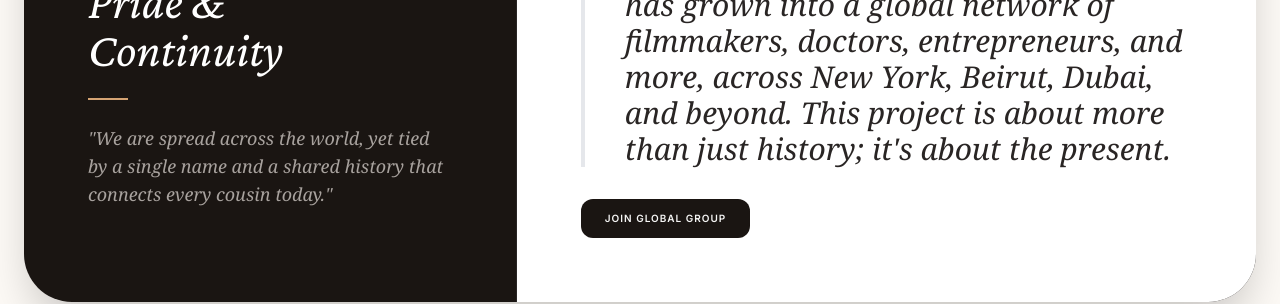
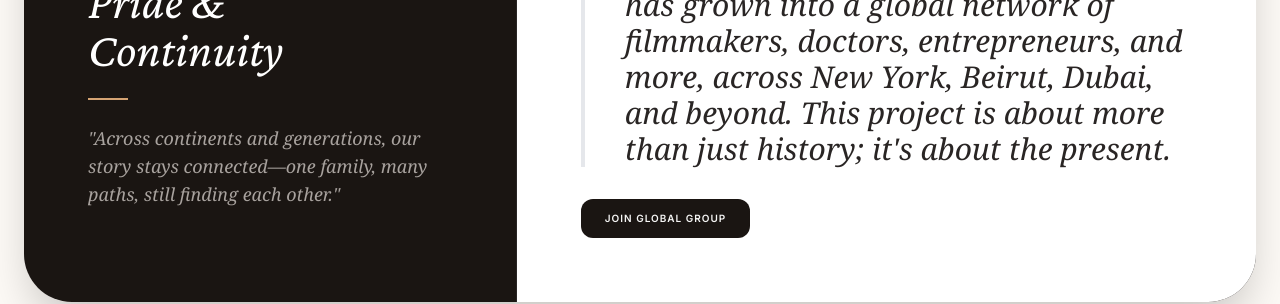
Before and after one commit to theosayad/sayad-project, a React (Vite) app: page / in a window 1280 px wide. Shown: the part 2380-2684 px from the top of the page. Built offline with nearby package versions, Linux system fonts and the light colour scheme.

Commit message:
Refresh legacy section quote

```diff
--- a/App.tsx
+++ b/App.tsx
@@ -469,7 +469,7 @@ const App: React.FC = () => {
               <h2 className="text-2xl md:text-5xl italic text-white mb-6">Pride & <br className="hidden md:block"/>Continuity</h2>
               <div className="w-10 h-0.5 bg-aleppo mb-6"></div>
               <p className="text-stone-400 font-serif italic text-base md:text-lg leading-relaxed">
-                "We are spread across the world, yet tied by a single name and a shared history that connects every cousin today."
+                "Across continents and generations, our story stays connected—one family, many paths, still finding each other."
               </p>
             </div>
           </div>
```
